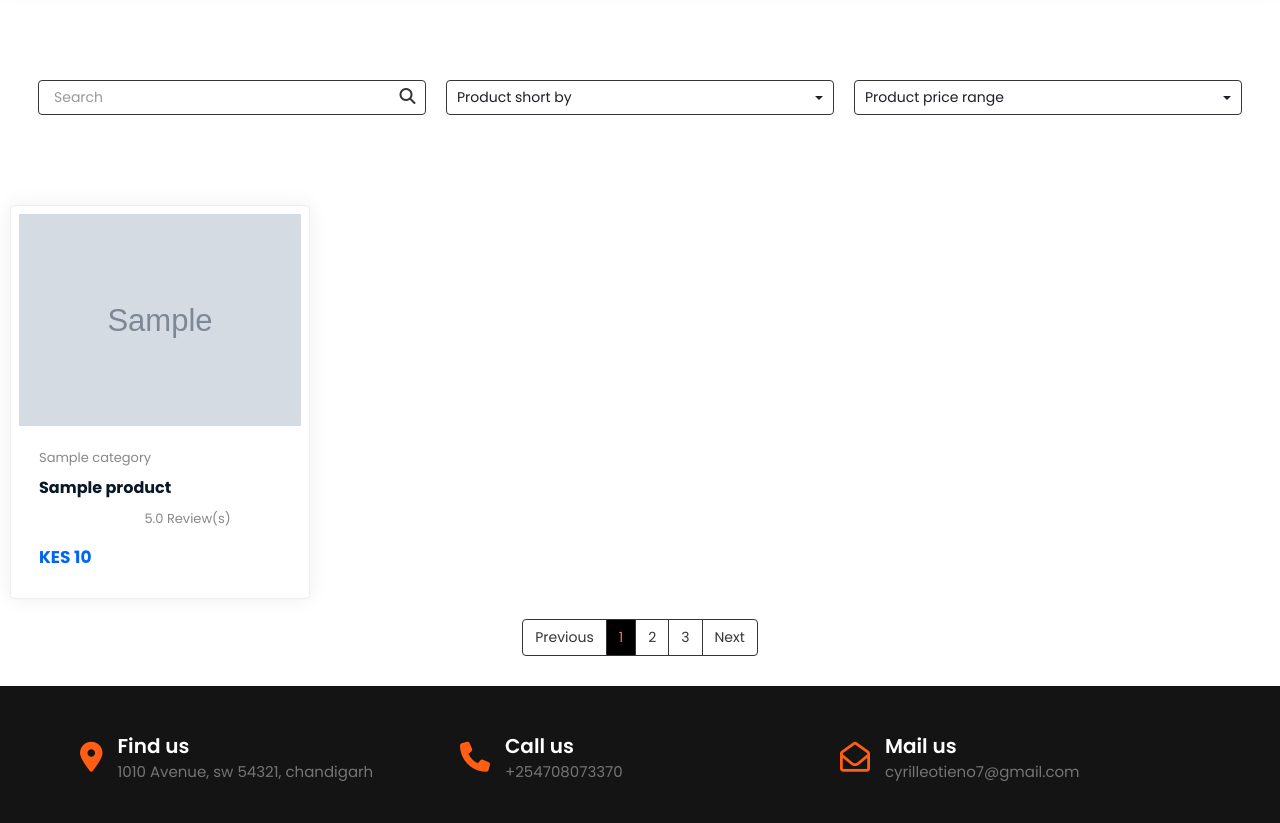
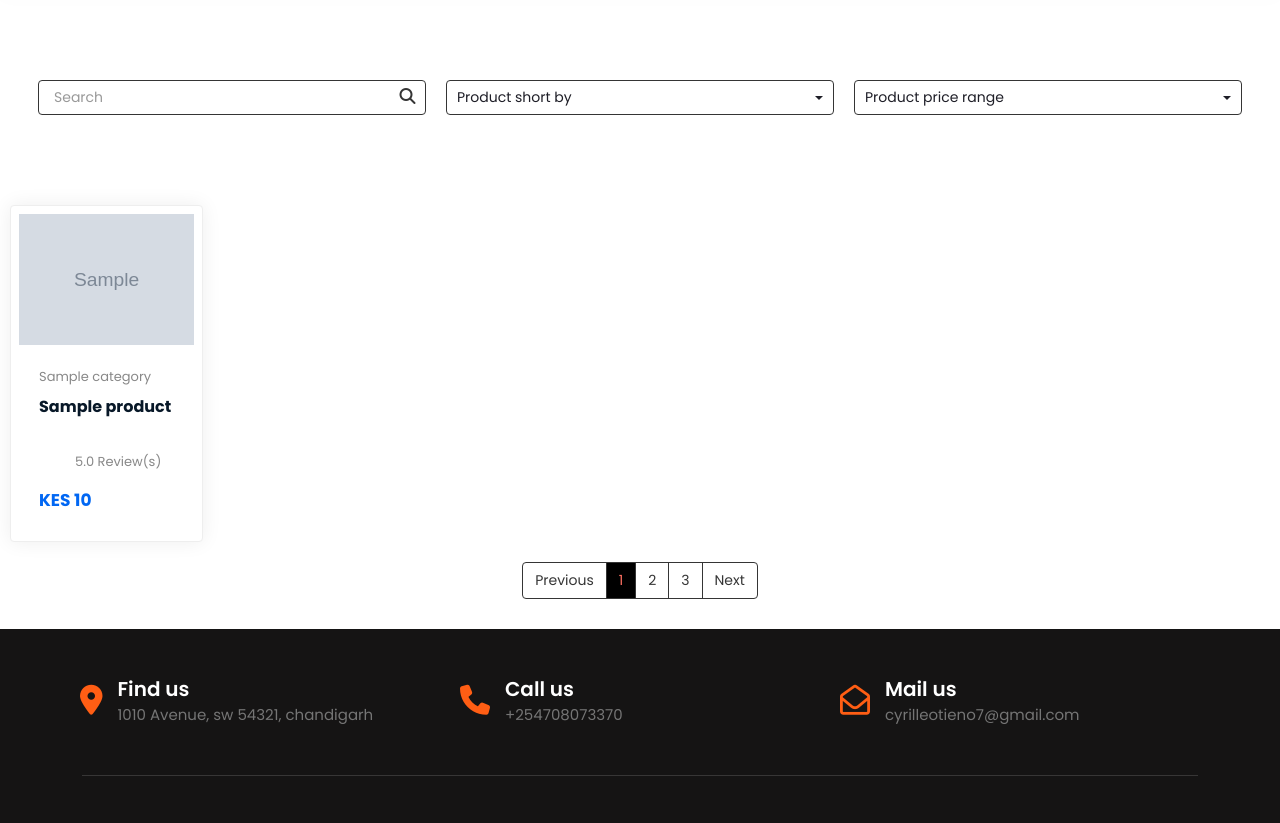
Before and after one commit to cyrillekey/basketball-django, a Django app: page /allproduct/ in a window 1280 px wide. Shown: the part 100-923 px from the top of the page. Run offline with Django 3.2, Linux system fonts and the light colour scheme; tables that the repository leaves empty hold one stand-in row (Sample ...); some libraries are stand-ins or nearby versions; some web fonts are replaced.

Commit message:
fixed sizes

```diff
--- a/templates/mainpage/allproducts.html
+++ b/templates/mainpage/allproducts.html
@@ -54,7 +54,7 @@
                         </div>
                     </div>
                     {% for product in products %}
-                        <div class="col-lg-3 col-md-6 col-12">
+                        <div class="col-lg-2 col-md-6 col-12">
     <!-- Start Single Product -->
     <div class="single-product">
         <div class="product-image">
```
